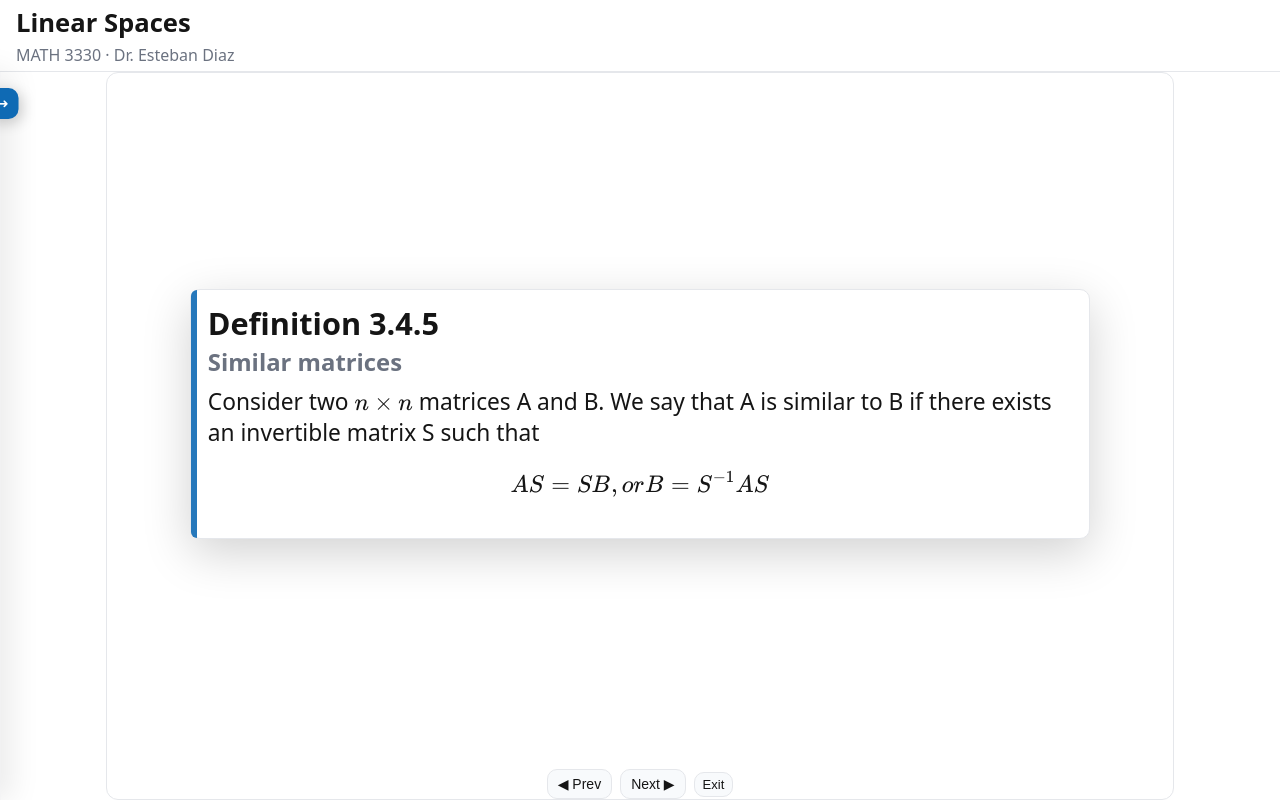
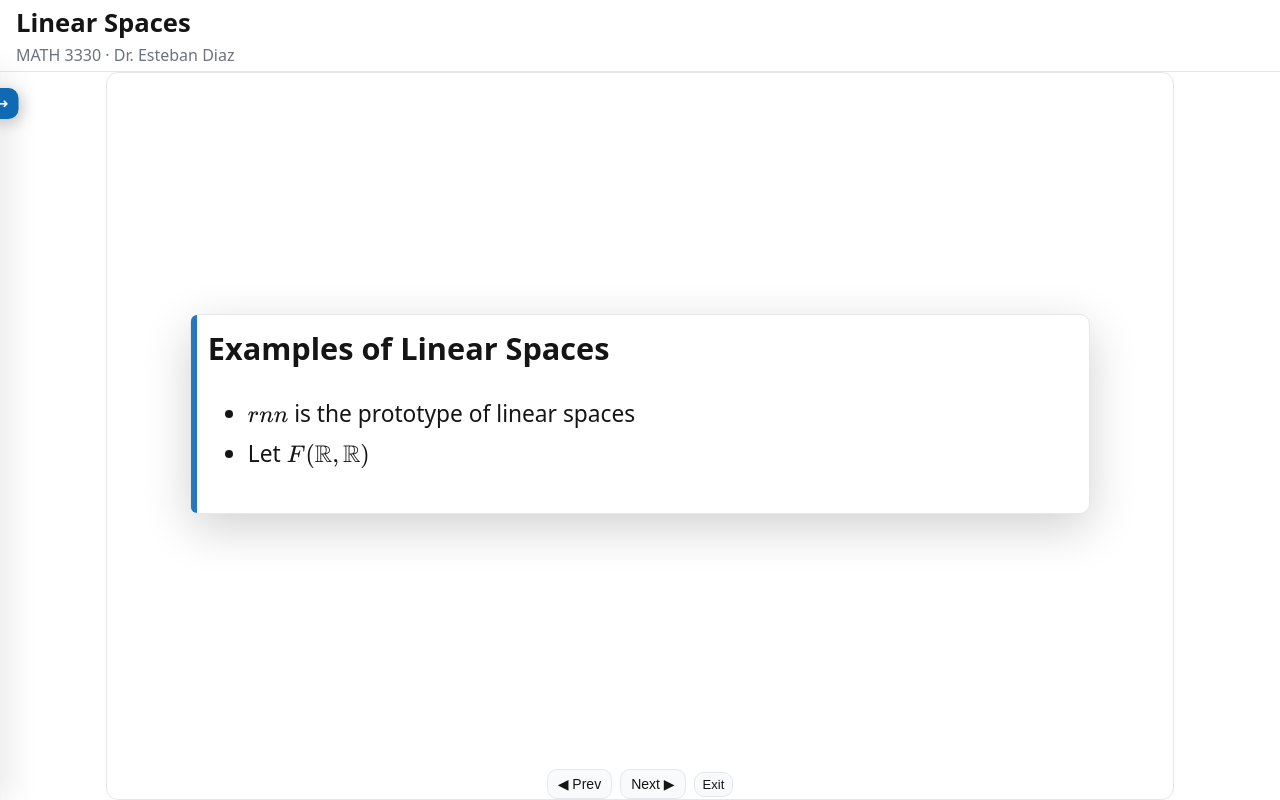
Before and after one commit to ediazTutorAi/todopage, a plain HTML site: page linear-algebra/fall2025/2025-10-02-linear-space/index.html in a window 1280 px wide. Both pictures are taken after a click on the button "Next ▶". Drawn offline with nearby package versions, Linux system fonts and the light colour scheme.

Commit message:
lecture on linear spaces

```diff
--- a/data/lectures.json
+++ b/data/lectures.json
@@ -27,6 +27,6 @@
     "subtitle": "",
     "description": "Linear Spaces",
     "tags": ["eight rules"],
-    "url": "linear-algebra/fall2025/2025-10-02-linear-spaces/index.html"
+    "url": "linear-algebra/fall2025/2025-10-02-linear-space/index.html"
   }
 ]
--- a/linear-algebra/fall2025/2025-10-02-linear-space/index.html
+++ b/linear-algebra/fall2025/2025-10-02-linear-space/index.html
@@ -53,11 +53,13 @@
       </div>
 
       <div class="step" data-step="2">
-        <div class="step-title">Definition 3.4.5</div>
-        <div class="step-subtitle">Similar matrices</div>
+        <div class="step-title">Examples of Linear Spaces</div>
+        <div class="step-subtitle"></div>
         <div class="step-body">
-         Consider two $n \times n$ matrices A and B. We say that A is similar to B if there exists an invertible matrix S such that
-         $$AS=SB, or B=S^{-1}AS$$
+         <ul>
+            <li>\(rnn\) is the prototype of linear spaces</li>
+            <li>Let \(F(\mathbb{R},\mathbb{R})\) </li>
+         </ul>
         </div>
       </div>
 
```
